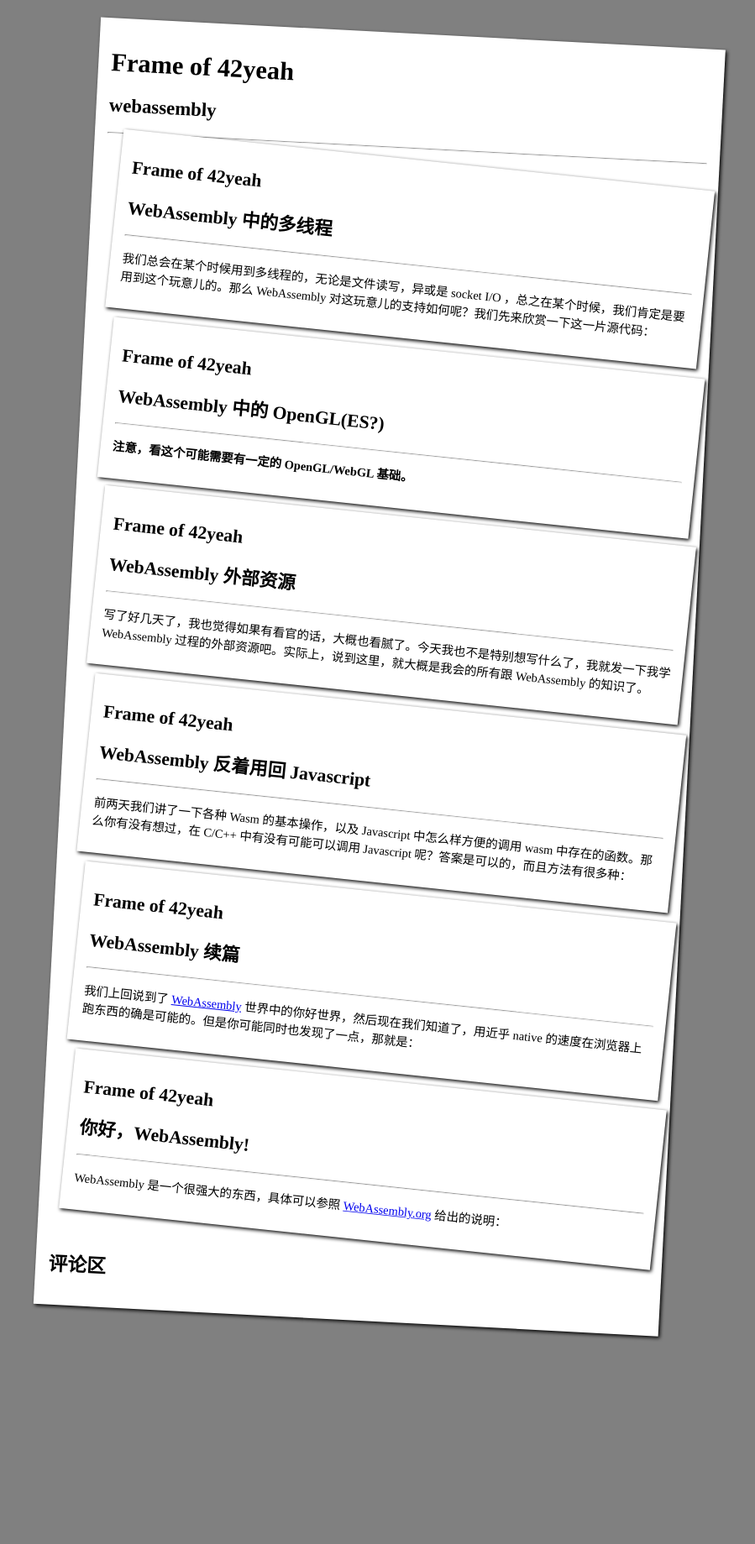
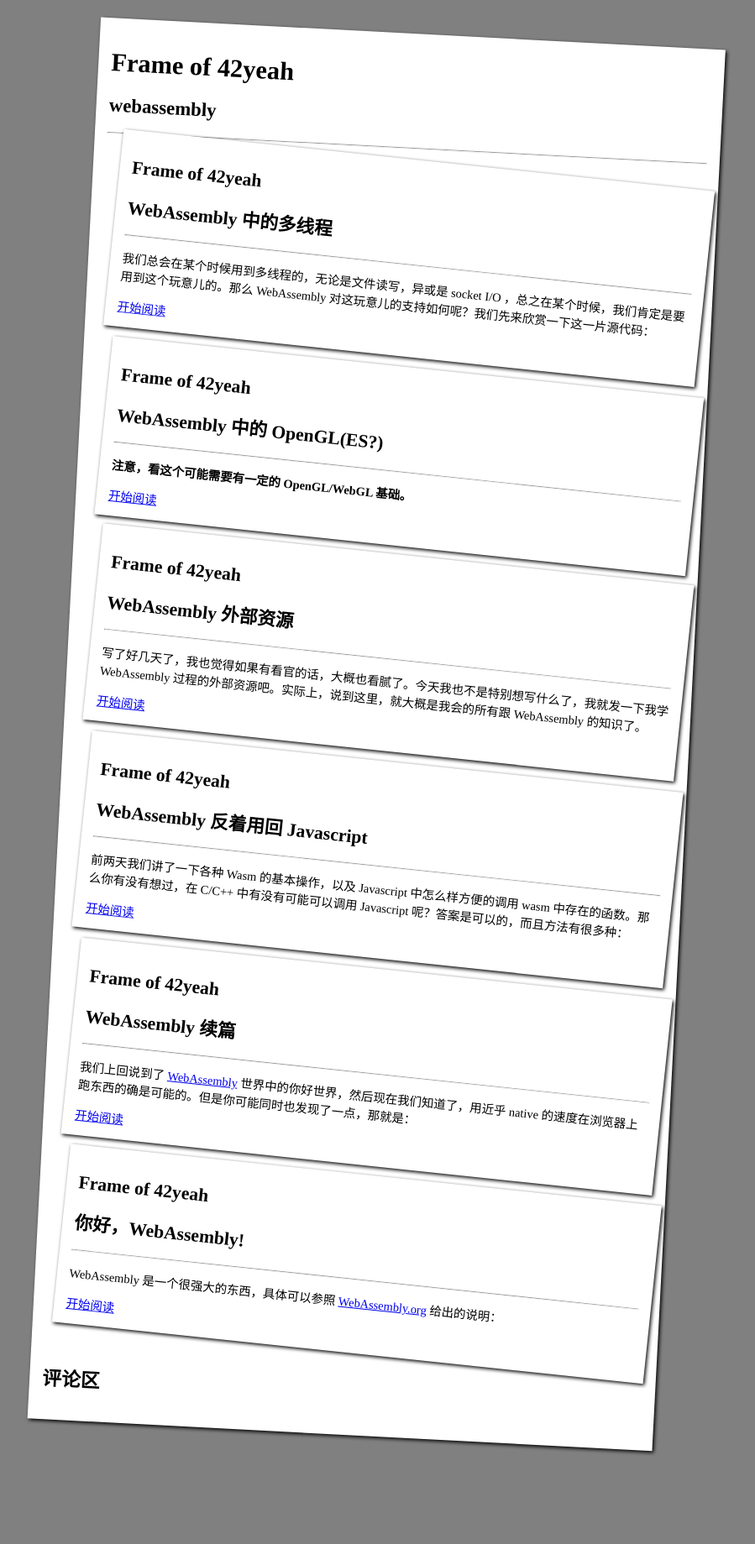
Before and after one commit to POTION4/potion4.github.io, a Jekyll site: the page built from _category/webassembly.md, in a window 1280 px wide. Shown: the whole page at 84% size, without its empty margins (148-1047 px from the left). Built offline with Jekyll 4.4.1, drawn with Linux system fonts in a browser that asks for light colours; a script that is not in the unit is left out; comment, search, counter and statistics services are not loaded; before the commit the page ends 1695 px from its top, so only the background shows below that.

Commit message:
forgot the url...

```diff
--- a/_layouts/category.html
+++ b/_layouts/category.html
@@ -13,7 +13,10 @@
             <h1>Frame of 42yeah</h1>
             <h2>{{ post.title }}</h2>
             <hr />
-            {{ post.excerpt }}
+            <p>
+              {{ post.excerpt }}
+            </p>
+            <a href="{{ post.url }}">开始阅读</a>
           </div>
         {% endfor %}
       </section>
```
